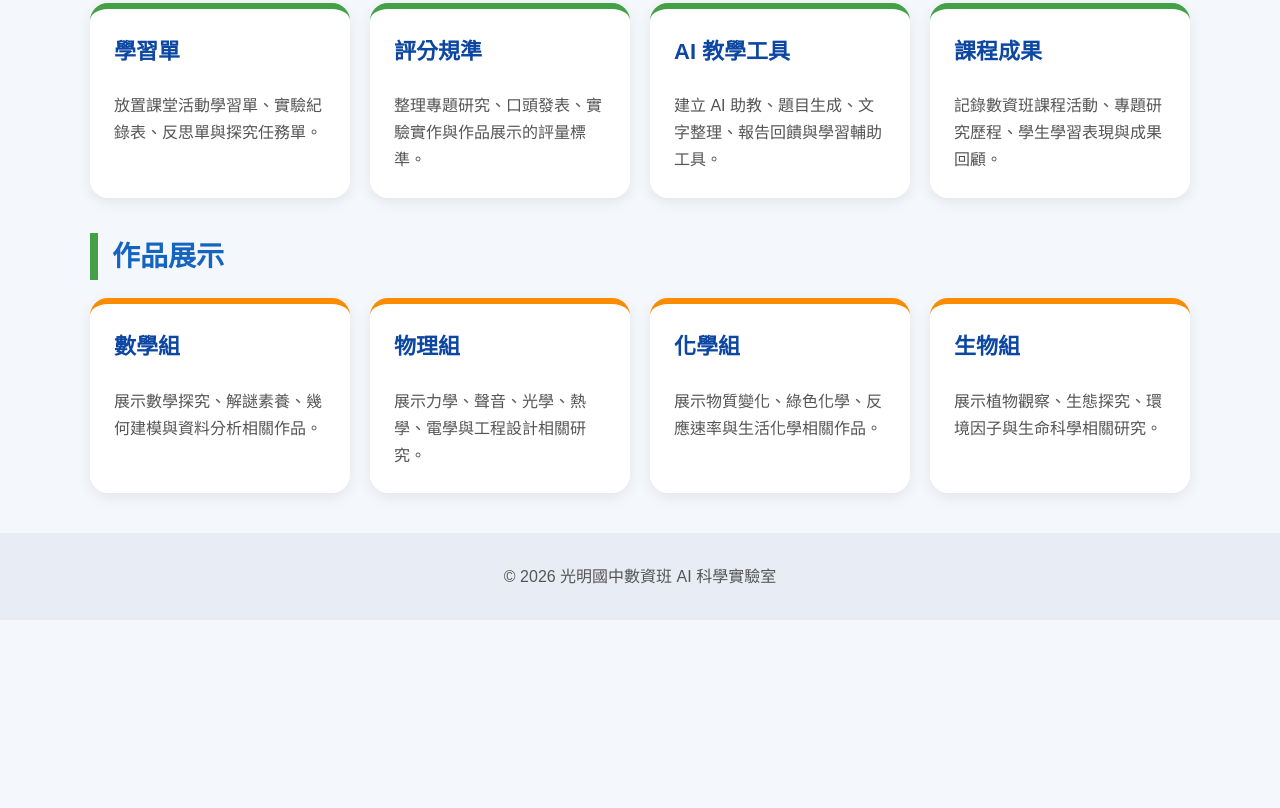
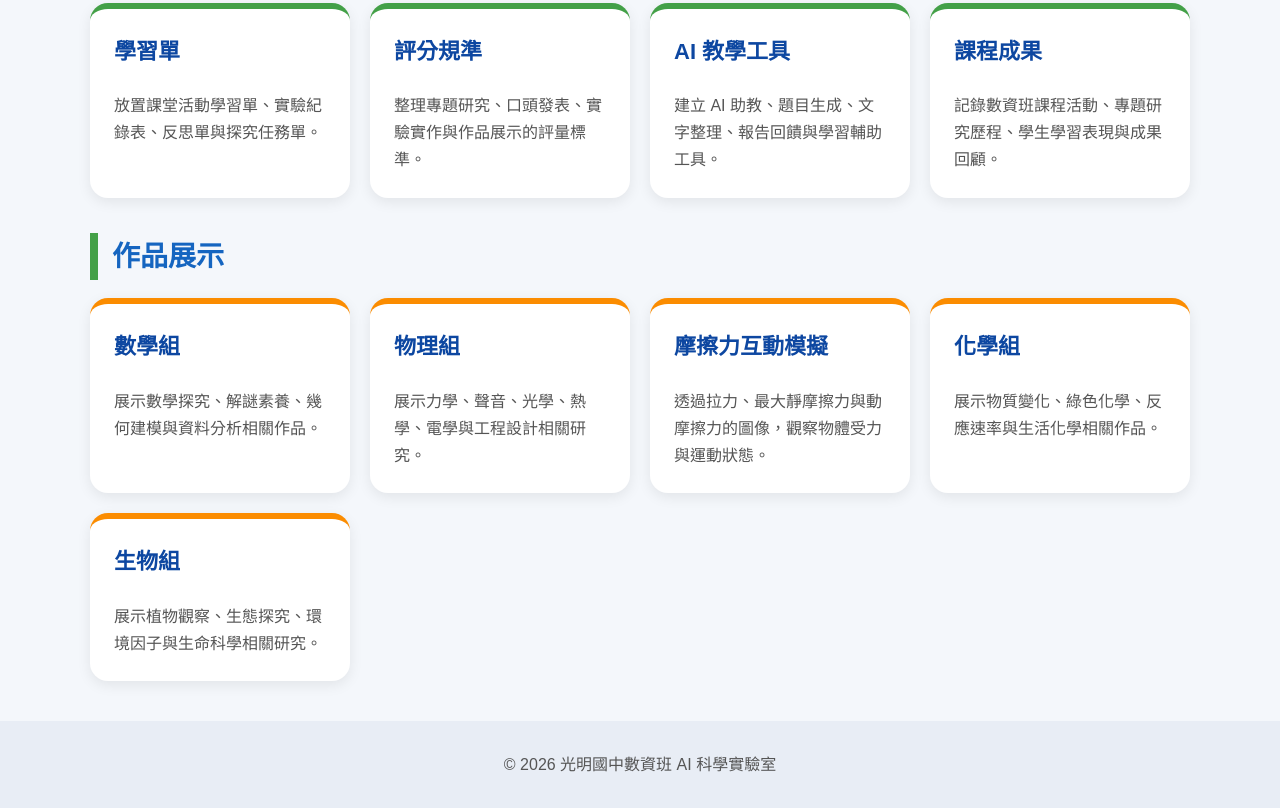
Before and after one commit to pinebang/pinebang.github.io, a plain HTML site: page index.html in a window 1280 px wide. Shown: the part 853-1661 px from the top of the page. Before the commit the page ends 1473 px from the top, so only its background shows below. Drawn offline with Linux system fonts and the light colour scheme.

Commit message:
Add friction simulation link

```diff
--- a/index.html
+++ b/index.html
@@ -75,6 +75,12 @@
       box-shadow: 0 4px 14px rgba(0,0,0,0.08);
       transition: transform 0.2s, box-shadow 0.2s;
       border-top: 6px solid #1e88e5;
+    }
+
+    a.card {
+      display: block;
+      color: inherit;
+      text-decoration: none;
     }
 
     .card:hover {
@@ -213,6 +219,11 @@
           <p>展示力學、聲音、光學、熱學、電學與工程設計相關研究。</p>
         </div>
 
+        <a class="card" href="friction.html">
+          <h3>摩擦力互動模擬</h3>
+          <p>透過拉力、最大靜摩擦力與動摩擦力的圖像，觀察物體受力與運動狀態。</p>
+        </a>
+
         <div class="card">
           <h3>化學組</h3>
           <p>展示物質變化、綠色化學、反應速率與生活化學相關作品。</p>
```
